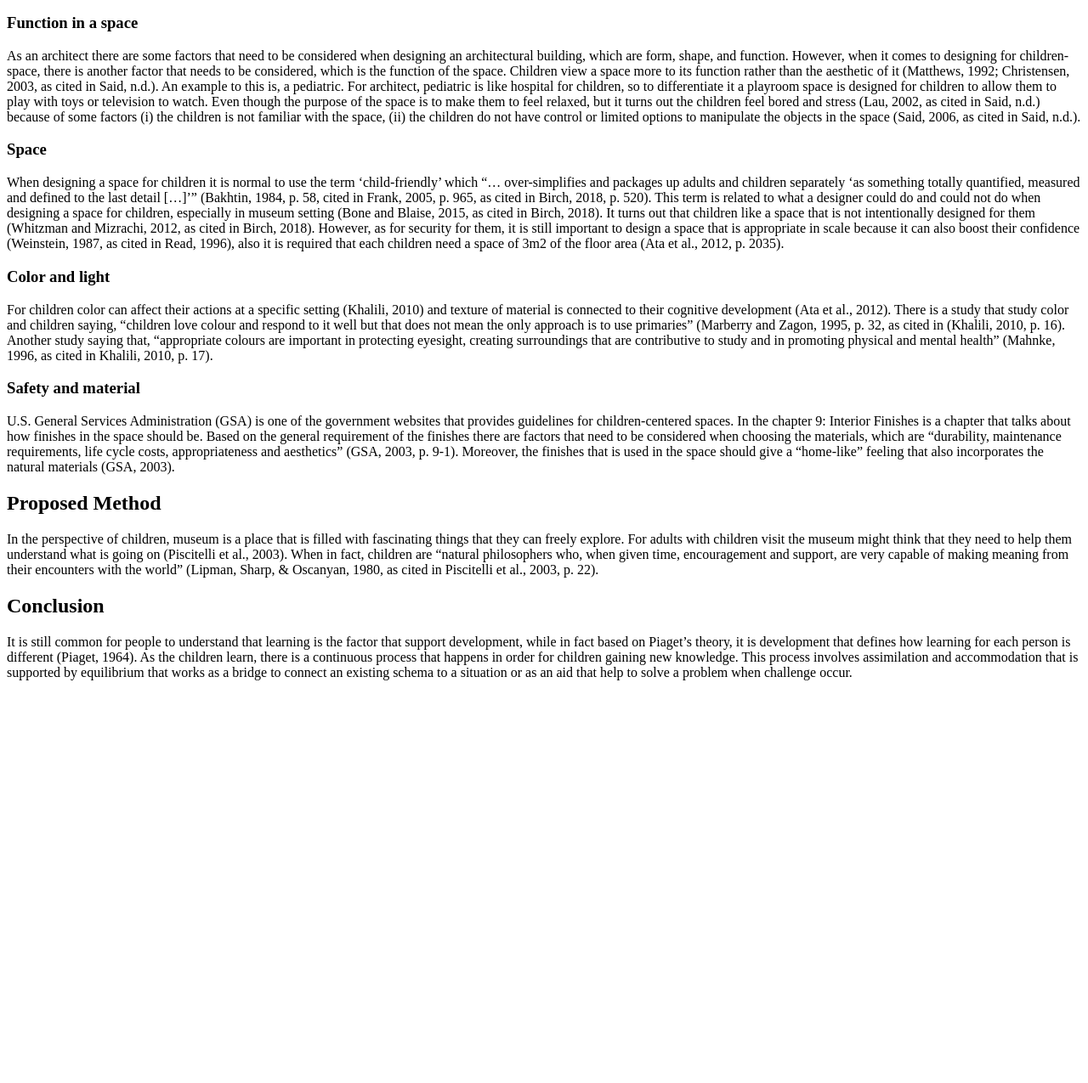
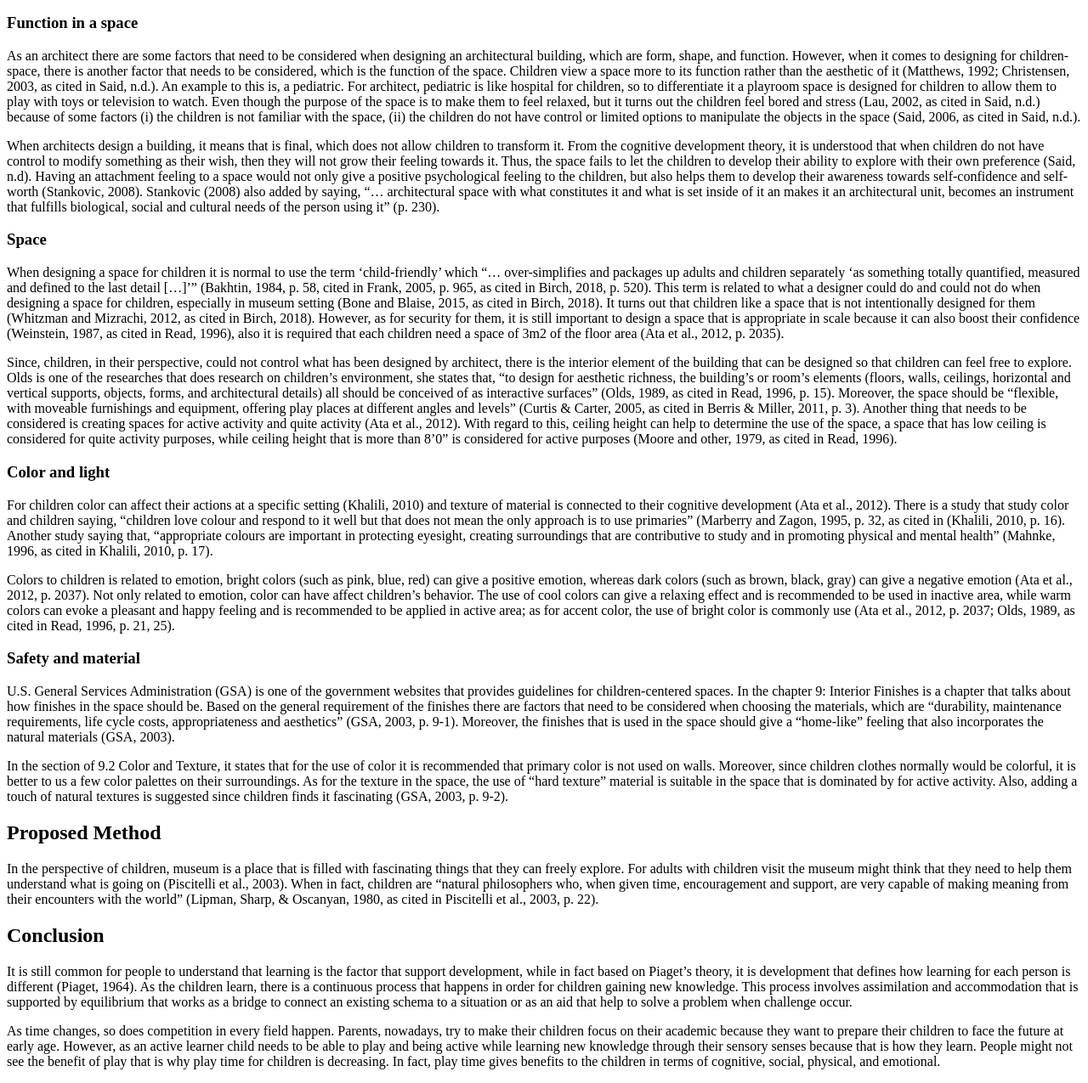
Before and after one commit to theodorarthauli/art300_outline, a plain HTML site: page index.html in a window 1280 px wide. Shown: the part 1702-2977 px from the top of the page at 85% size. Before the commit the page ends 2519 px from the top, so only its background shows below. Drawn offline with Linux system fonts and the light colour scheme.

Commit message:
Update index.html

```diff
--- a/index.html
+++ b/index.html
@@ -125,6 +125,13 @@
         control or limited options to manipulate the objects in the space (Said, 2006, as cited in Said, n.d.).
     </p>
 
+    <p>
+        When architects design a building, it means that is final, which does not allow children to transform it. From the cognitive development theory, it is understood that when children do not have control to modify something as
+        their wish, then they will not grow their feeling towards it. Thus, the space fails to let the children to develop their ability to explore with their own preference (Said, n.d). Having an attachment feeling to a space would
+        not only give a positive psychological feeling to the children, but also helps them to develop their awareness towards self-confidence and self-worth (Stankovic, 2008). Stankovic (2008) also added by saying, “… architectural
+        space with what constitutes it and what is set inside of it an makes it an architectural unit, becomes an instrument that fulfills biological, social and cultural needs of the person using it” (p. 230).
+    </p>
+
     <h3>Space</h3>
     <p>
         When designing a space for children it is normal to use the term ‘child-friendly’ which “… over-simplifies and packages up adults and children separately ‘as something totally quantified, measured and defined to the last
@@ -134,6 +141,15 @@
         need a space of 3m2 of the floor area (Ata et al., 2012, p. 2035).
     </p>
 
+    <p>
+        Since, children, in their perspective, could not control what has been designed by architect, there is the interior element of the building that can be designed so that children can feel free to explore. Olds is one
+        of the researches that does research on children’s environment, she states that, “to design for aesthetic richness, the building’s or room’s elements (floors, walls, ceilings, horizontal and vertical supports,
+        objects, forms, and architectural details) all should be conceived of as interactive surfaces” (Olds, 1989, as cited in Read, 1996, p. 15). Moreover, the space should be “flexible, with moveable furnishings and
+        equipment, offering play places at different angles and levels” (Curtis & Carter, 2005, as cited in Berris & Miller, 2011, p. 3). Another thing that needs to be considered is creating spaces for active activity
+        and quite activity (Ata et al., 2012). With regard to this, ceiling height can help to determine the use of the space, a space that has low ceiling is considered for quite activity purposes, while ceiling height
+        that is more than 8’0” is considered for active purposes (Moore and other, 1979, as cited in Read, 1996).
+    </p>
+
     <h3>Color and light</h3>
     <p>
         For children color can affect their actions at a specific setting (Khalili, 2010) and texture of material is connected to their cognitive development (Ata et al., 2012). There is a study that study color and children
@@ -141,11 +157,23 @@
         “appropriate colours are important in protecting eyesight, creating surroundings that are contributive to study and in promoting physical and mental health” (Mahnke, 1996, as cited in Khalili, 2010, p. 17).
     </p>
 
+    <p>
+        Colors to children is related to emotion, bright colors (such as pink, blue, red) can give a positive emotion, whereas dark colors (such as brown, black, gray) can give a negative emotion (Ata et al., 2012, p. 2037).
+        Not only related to emotion, color can have affect children’s behavior. The use of cool colors can give a relaxing effect and is recommended to be used in inactive area, while warm colors can evoke a pleasant and
+        happy feeling and is recommended to be applied in active area; as for accent color, the use of bright color is commonly use (Ata et al., 2012, p. 2037; Olds, 1989, as cited in Read, 1996, p. 21, 25).
+    </p>
+
     <h3>Safety and material</h3>
     <p>
         U.S. General Services Administration (GSA) is one of the government websites that provides guidelines for children-centered spaces. In the chapter 9: Interior Finishes is a chapter that talks about how finishes
         in the space should be. Based on the general requirement of the finishes there are factors that need to be considered when choosing the materials, which are “durability, maintenance requirements, life cycle costs,
         appropriateness and aesthetics” (GSA, 2003, p. 9-1). Moreover, the finishes that is used in the space should give a “home-like” feeling that also incorporates the natural materials (GSA, 2003).
+    </p>
+
+    <p>
+        In the section of 9.2 Color and Texture, it states that for the use of color it is recommended that primary color is not used on walls. Moreover, since children clothes normally would be colorful, it is better to
+        us a few color palettes on their surroundings. As for the texture in the space, the use of “hard texture” material is suitable in the space that is dominated by for active activity. Also, adding a touch of
+        natural textures is suggested since children finds it fascinating (GSA, 2003, p. 9-2).
     </p>
 
     <h2>Proposed Method</h2>
@@ -161,5 +189,11 @@
         (Piaget, 1964). As the children learn, there is a continuous process that happens in order for children gaining new knowledge. This process involves assimilation and accommodation that is supported by equilibrium
         that works as a bridge to connect an existing schema to a situation or as an aid that help to solve a problem when challenge occur.
     </p>
+
+    <p>
+        As time changes, so does competition in every field happen. Parents, nowadays, try to make their children focus on their academic because they want to prepare their children to face the future at early age.
+        However, as an active learner child needs to be able to play and being active while learning new knowledge through their sensory senses because that is how they learn. People might not see the benefit of
+        play that is why play time for children is decreasing. In fact, play time gives benefits to the children in terms of cognitive, social, physical, and emotional.
+    </p>
 </body>
 </html>
```
